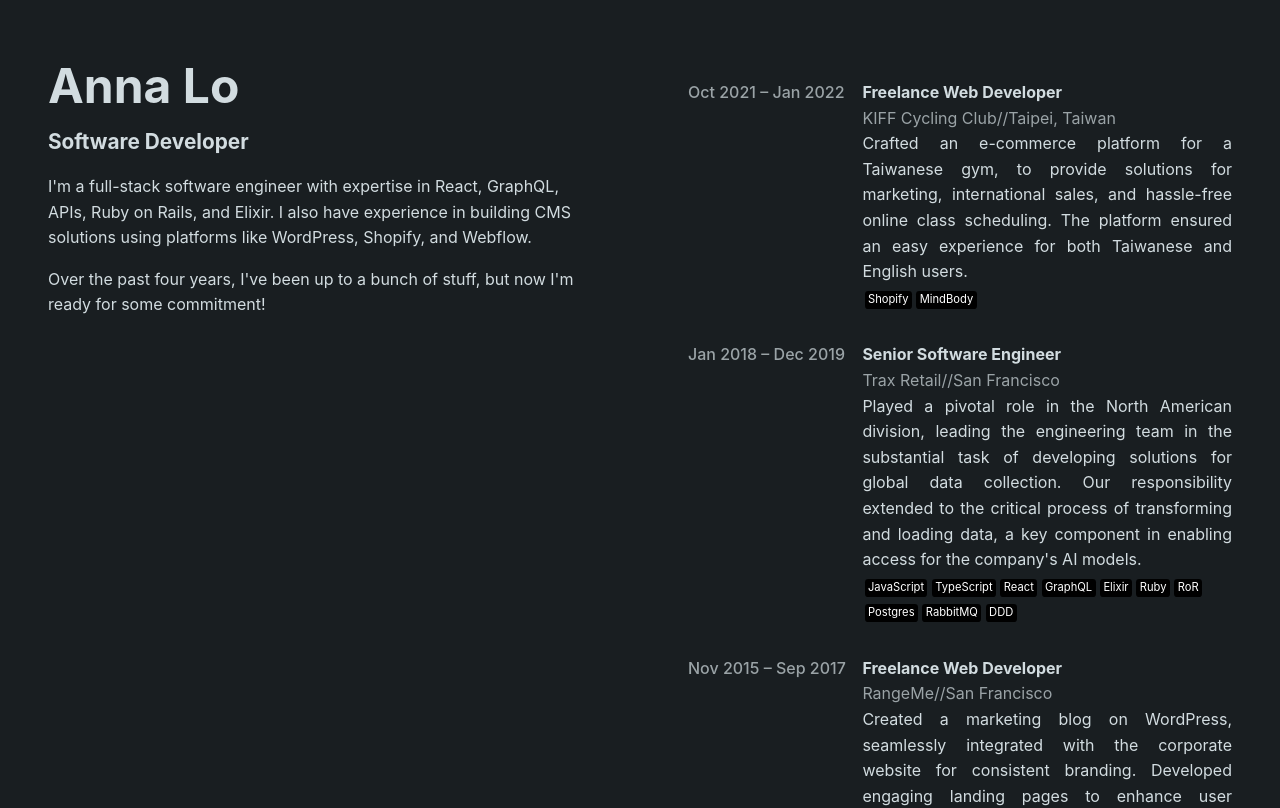
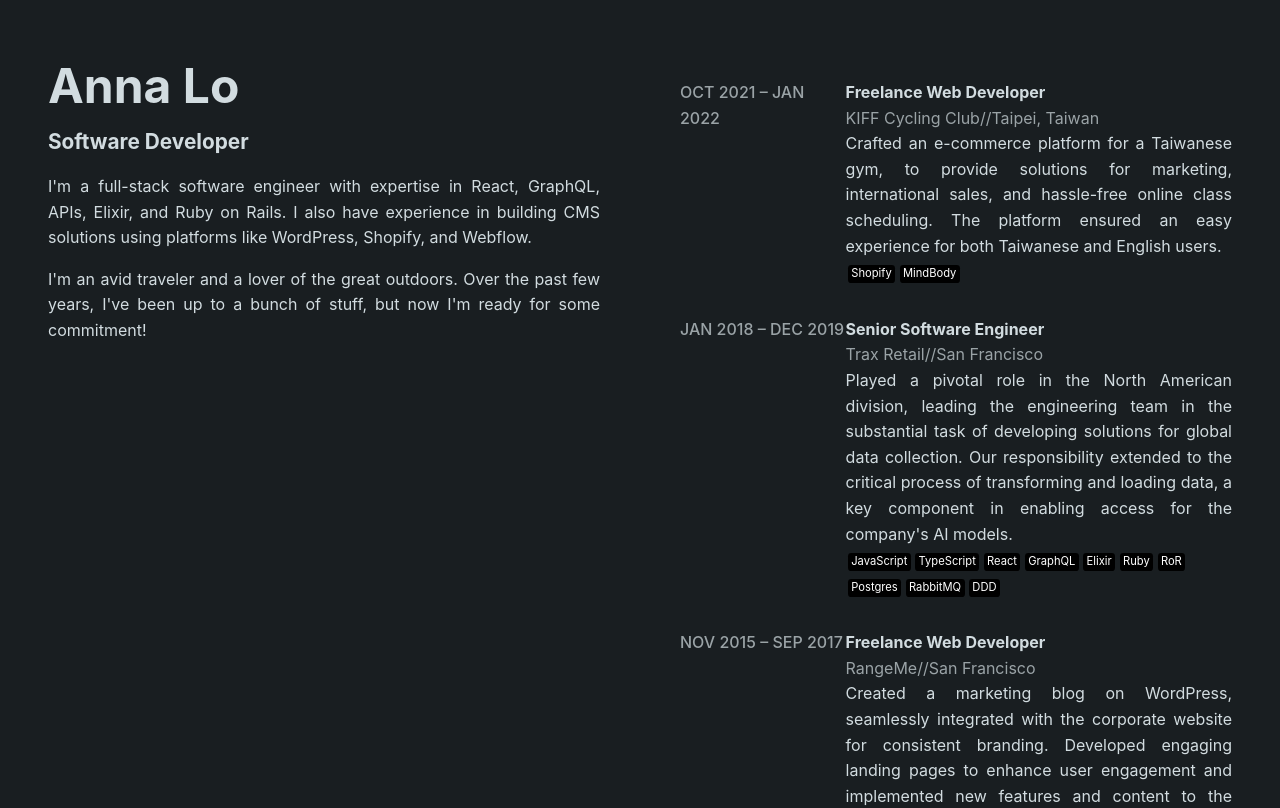
Before and after one commit to annalo/annalo.dev, a React (Create React App) app: page / in a window 1280 px wide. Shown: the top 808 px of the page. Built offline with nearby package versions, Linux system fonts and the light colour scheme.

Commit message:
formatting

```diff
--- a/src/About/About.css
+++ b/src/About/About.css
@@ -0,0 +1,3 @@
+.About {
+  text-align: justify
+}
--- a/src/About/About.js
+++ b/src/About/About.js
@@ -4,12 +4,12 @@ function About() {
   return (
     <div className="About">
       <p>
-      I'm a full-stack software engineer with expertise in React, GraphQL, APIs, Ruby on Rails, and Elixir. I also have experience in building CMS solutions using platforms like WordPress, Shopify, and Webflow.
+      I'm a full-stack software engineer with expertise in React, GraphQL, APIs, Elixir, and Ruby on Rails. I also have experience in building CMS solutions using platforms like WordPress, Shopify, and Webflow.
       </p>
       <p>
-      Over the past four years, I've been up to a bunch of stuff, but now I'm ready for some commitment!
+      I'm an avid traveler and a lover of the great outdoors. Over the past few years, I've been up to a bunch of stuff, but now I'm ready for some commitment!
       </p>
-    </div>
+  </div>
   );
 }
 
--- a/src/Experience/ExperienceItem.css
+++ b/src/Experience/ExperienceItem.css
@@ -2,8 +2,9 @@
   display: flex;
   flex-direction: column;
   justify-content: space-between;
-  gap: 1rem;
-  margin: 2rem 0;
+  margin-top: 2rem;
+  /* gap: 1em;
+  margin: 2rem 0; */
 }
 
 @media (min-width: 940px) {
--- a/src/Experience/Experiences.json
+++ b/src/Experience/Experiences.json
@@ -2,7 +2,7 @@
   "experiences": [
     {
       "employer": "KIFF Cycling Club",
-      "dateRange": "Oct 2021 – Jan 2022",
+      "dateRange": "OCT 2021 – JAN 2022",
       "description": "Crafted an e-commerce platform for a Taiwanese gym, to provide solutions for marketing, international sales, and hassle-free online class scheduling. The platform ensured an easy experience for both Taiwanese and English users.",
       "location": "Taipei, Taiwan",
       "skills": ["Shopify", "MindBody"],
@@ -10,7 +10,7 @@
     },
     {
       "employer": "Trax Retail",
-      "dateRange": "Jan 2018 – Dec 2019",
+      "dateRange": "JAN 2018 – DEC 2019",
       "description": "Played a pivotal role in the North American division, leading the engineering team in the substantial task of developing solutions for global data collection. Our responsibility extended to the critical process of transforming and loading data, a key component in enabling access for the company's AI models.",
       "location": "San Francisco",
       "skills": ["JavaScript", "TypeScript", "React", "GraphQL", "Elixir", "Ruby", "RoR", "Postgres", "RabbitMQ", "DDD"],
@@ -18,7 +18,7 @@
     },
     {
       "employer": "RangeMe",
-      "dateRange": "Nov 2015 – Sep 2017",
+      "dateRange": "NOV 2015 – SEP 2017",
       "description": "Created a marketing blog on WordPress, seamlessly integrated with the corporate website for consistent branding. Developed engaging landing pages to enhance user engagement and implemented new features and content to the company website. ",
       "location": "San Francisco",
       "skills": ["JavaScript", "HTML & CSS", "WordPress", "PHP", "Autopilot"],
@@ -26,7 +26,7 @@
     },
     {
       "employer": "Quri",
-      "dateRange": "Apr 2014 – Jan 2018",
+      "dateRange": "APR 2014 – JAN 2018",
       "description": "Created internal and client-facing applications, leading projects from intricate data-processing to meticulous pixel perfection. Contributed significantly as both a team member and leader, possessing an in-depth understanding of the company ecosystem.",
       "location": "San Francisco",
       "skills": ["JavaScript", "TypeScript", "React", "GraphQL", "Ruby", "RoR", "Postgres", "RabbitMQ"],
--- a/src/Portfolio/Portfolio.css
+++ b/src/Portfolio/Portfolio.css
@@ -1,5 +1,6 @@
 .Portfolio {
   flex-direction: column;
+  padding: 3rem;
 }
 
 @media (min-width: 800px) {
@@ -7,24 +8,19 @@
     align-items: flex-start;
     display: flex;
     flex-direction: row;
+    column-gap: 5rem;
     justify-content: space-around;
-  }
-
-  .Portfolio .Portfolio-column {
-    flex: 1 1 0;
-    padding: 3rem;
   }
 
   .Portfolio .Portfolio-sidebar {
     position: -webkit-sticky;
     position: sticky;
     top: 0;
-    width: 30%
   }
+}
 
-  .Portfolio .Portfolio-main {
-    width: 70%
-  }
+.Portfolio > * {
+  flex: 1 1 0;
 }
 
 .Portfolio-name {
--- a/src/Portfolio/Portfolio.js
+++ b/src/Portfolio/Portfolio.js
@@ -5,12 +5,12 @@ import Experience from '../Experience/Experience';
 function Portfolio() {
   return (
     <div className="Portfolio">
-      <div className="Portfolio-column Portfolio-sidebar">
+      <div className="Portfolio-sidebar">
         <div className="Portfolio-name">Anna Lo</div>
         <div className="Portfolio-title">Software Developer</div>
         <About />
       </div>
-      <div className="Portfolio-column Portfolio-main">
+      <div className="Portfolio-main">
         <Experience />
       </div>
     </div>
```
